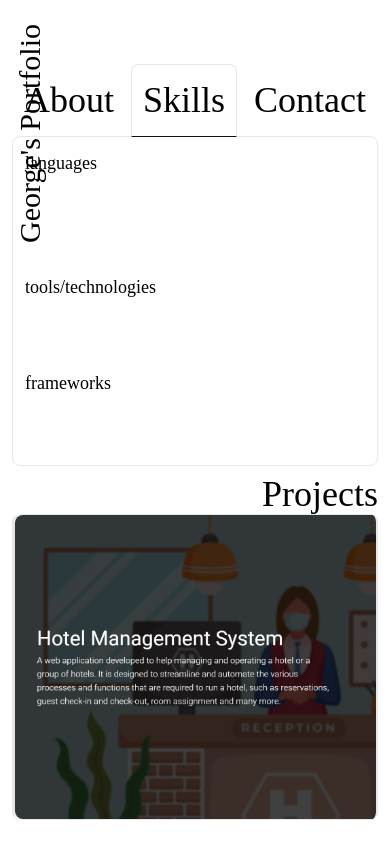
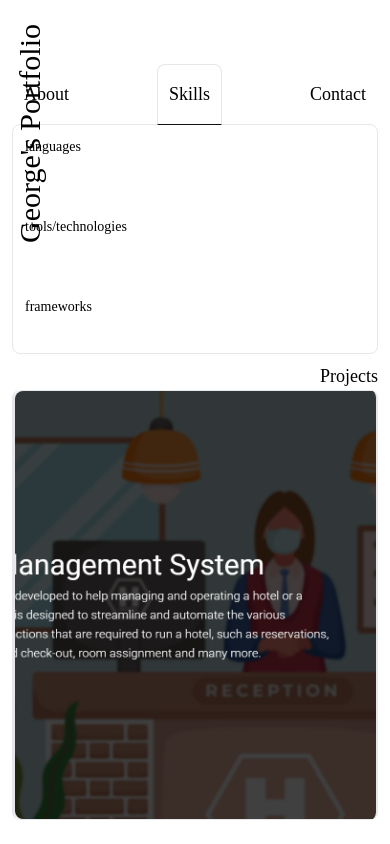
Before and after one commit to drfrank66613/personal-portfolio-website, a Next.js app: page /skills in a window 390 px wide. Built offline with nearby package versions, Linux system fonts and the light colour scheme; a web font is replaced by a local one.

Commit message:
Update globals.css
apply more responsive design

```diff
--- a/styles/globals.css
+++ b/styles/globals.css
@@ -5,10 +5,10 @@
 
 @layer base {
   h1 {
-    @apply font-aviano text-4xl md:text-3xl lg:text-3xl xl:text-4xl font-thin;
+    @apply font-aviano text-lg sm:text-2xl md:text-3xl lg:text-3xl xl:text-4xl font-thin;
   }
   h2 {
-    @apply font-aviano text-lg lg:text-lg xl:text-xl font-thin;
+    @apply font-aviano text-sm sm:text-sm md:text-base md:leading-none lg:text-base lg:leading-none xl:text-xl font-thin;
   }
   h3,p,ul,input,textarea {
     @apply font-krete font-normal text-white text-opacity-90 tracking-widest;
@@ -17,13 +17,13 @@
     @apply text-sm leading-loose underline underline-offset-4;
   }
   p {
-    @apply text-lg leading-loose md:text-sm md:leading-loose lg:text-base lg:leading-loose xl:text-xl xl:leading-loose text-justify;
+    @apply text-xs leading-loose sm:text-sm sm:leading-loose md:text-base md:leading-loose lg:text-base lg:leading-loose xl:text-xl xl:leading-loose text-justify;
   }
   ul {
     @apply list-disc list-outside pl-4 text-sm leading-loose text-justify;
   }
   input, textarea {
-    @apply text-sm lg:text-sm xl:text-base font-thin text-opacity-90 px-1 xl:px-2 h-7 lg:h-6 xl:h-9 bg-transparent border rounded-sm outline-none
+    @apply text-xs md:text-xs lg:text-xs xl:text-base font-thin text-opacity-90 px-1 lg:px-1 xl:px-2 h-7 md:h-6 lg:h-6 xl:h-9 bg-transparent border rounded-sm outline-none
   }
   textarea {
     @apply pt-1 h-24 resize-none
@@ -50,7 +50,7 @@
 
 @layer components {
   .skills-list {
-    @apply font-krete text-xl lg:text-base xl:text-xl font-normal text-white text-opacity-90 tracking-widest;
+    @apply font-krete text-xs sm:text-sm md:text-sm lg:text-base xl:text-xl font-normal text-white text-opacity-90 tracking-widest;
   }
   .more-less-text {
     @apply text-sm text-neutral-300 tracking-widest cursor-pointer
@@ -91,6 +91,12 @@ a {
   border-bottom-right-radius: 0.5rem;
 }
 
+@media screen and (min-width: 640px) {
+  .content-border::-webkit-scrollbar {
+    width: 0.5rem;
+  }
+}
+
 @media (prefers-color-scheme: dark) {
   html {
     color-scheme: dark;
```
